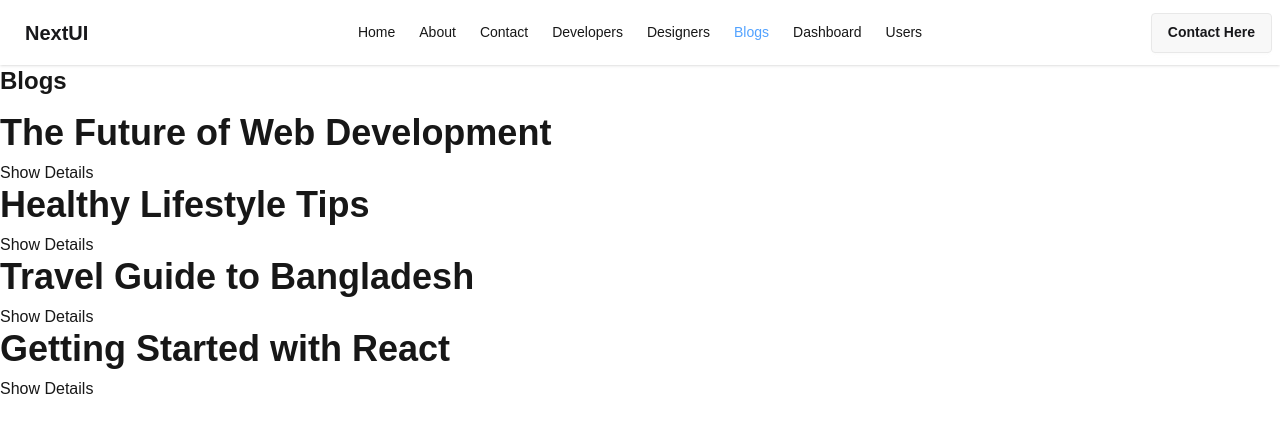
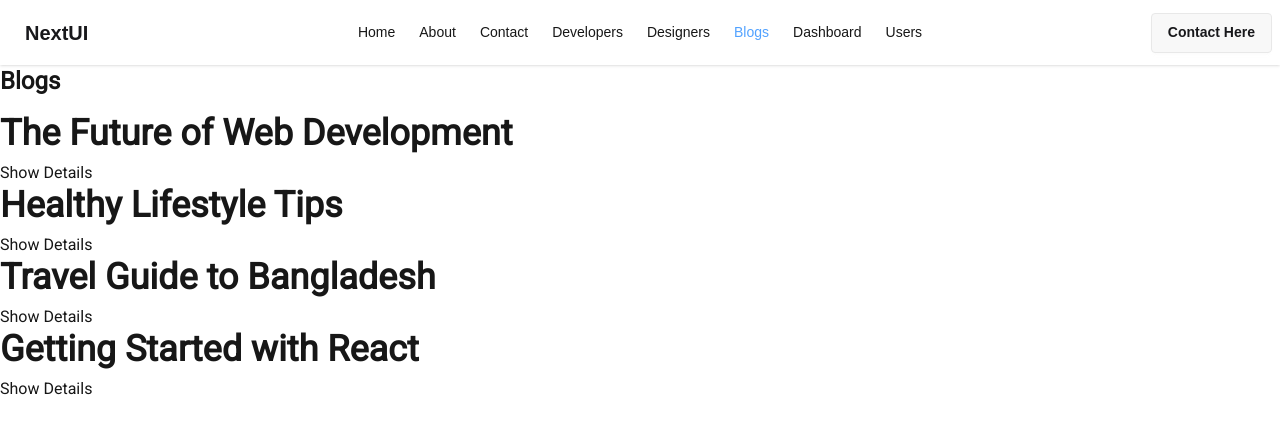
Before and after one commit to sabbir404e/LearnNextJs, a Next.js app: page /blogs in a window 1280 px wide. Shown: the top 434 px of the page. Built offline with nearby package versions, Linux system fonts and the light colour scheme.

Commit message:
Front Optimization 10

```diff
--- a/src/app/blogs/page.jsx
+++ b/src/app/blogs/page.jsx
@@ -1,6 +1,13 @@
 import Link from "next/link";
+import { Roboto } from 'next/font/google'
+
+const roboto = Roboto({
+  weight: '400',
+  subsets: ['latin'],
+})
 
 const BlogsPages = () => {
+
   const blogs = [
     {
       id: 1,
@@ -45,7 +52,7 @@ const BlogsPages = () => {
   ];
 
   return (
-    <div>
+    <div className={roboto.className}>
       <h2 className="text-2xl font-bold mb-4">Blogs</h2>
 
       {blogs.map((blog) => (
```
